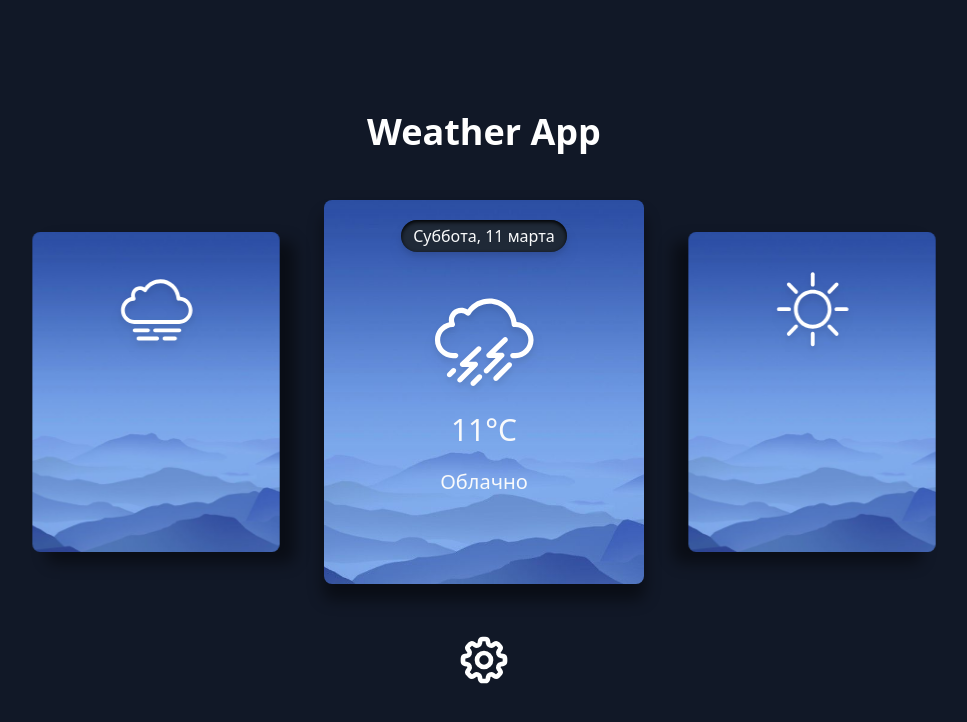
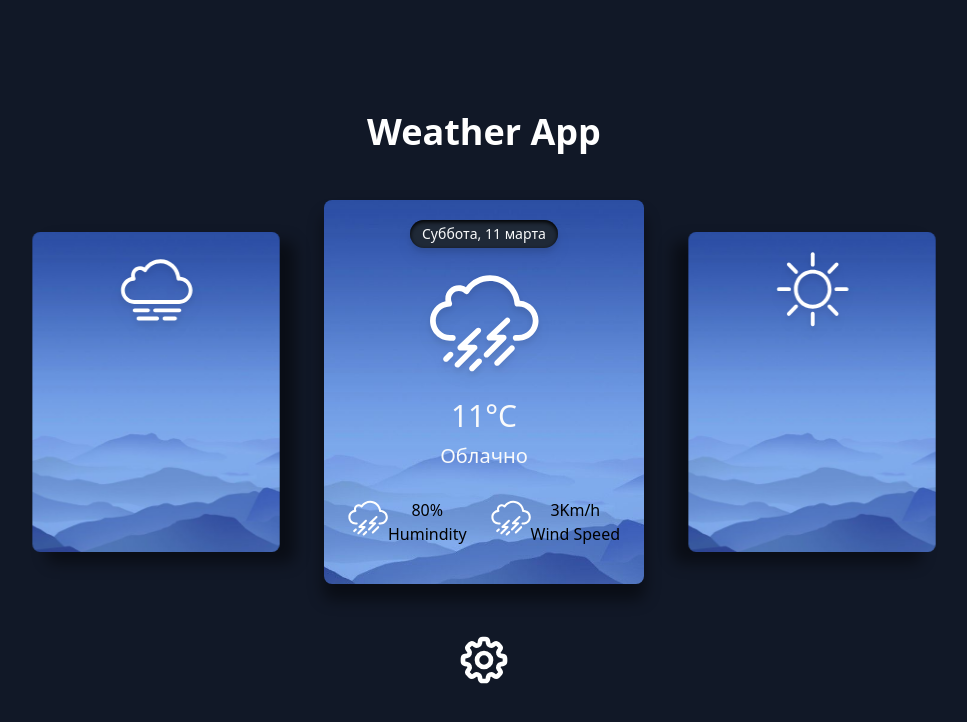
Before and after one commit to Innovavtion/weather, a React (Create React App) app: page / in a window 1280 px wide. Shown: the top 722 px of the page, without its empty margins (156-1123 px from the left). Built offline with nearby package versions, Linux system fonts and the light colour scheme.

Commit message:
add: mini info bottom card

```diff
--- a/src/App.tsx
+++ b/src/App.tsx
@@ -14,9 +14,25 @@ function App() {
         </div>
         <div className="weather-card weather-card-active active-day">
           <div className="day">Суббота, 11 марта</div>
-          <Icons name="cloud-rain-storm" color="#ffffff" size="100" className="icons-card" />
+          <Icons name="cloud-rain-storm" color="#ffffff" size="110" className="icons-card" />
           <div className="temperature">11°С</div>
           <div className="description">Облачно</div>
+          <div className="description-info">
+            <div className="humidity">
+              <Icons name="cloud-rain-storm" color="#ffffff" size="40" className="mini-icons-card"></Icons>
+              <div className="humidity-info">
+                <div className="humidity-number">80%</div>
+                <div className="humidity-text">Humindity</div>
+              </div>
+            </div>
+            <div className="wind-speed">
+              <Icons name="cloud-rain-storm" color="#ffffff" size="40" className="mini-icons-card"></Icons>
+              <div className="humidity-info">
+                <div className="humidity-number">3Km/h</div>
+                <div className="humidity-text">Wind Speed</div>
+              </div>
+            </div>
+          </div>
         </div>
         <div className="weather-card right-card">
           <Icons name="sun" color="#ffffff" size="75" className="icons-card" />
--- a/src/index.css
+++ b/src/index.css
@@ -73,7 +73,7 @@ body {
 
 .icons-card {
   margin: auto;
-  @apply mt-10 drop-shadow-lg;
+  @apply mt-5 drop-shadow-lg;
 }
 
 .icon-setting {
@@ -81,7 +81,7 @@ body {
 }
 
 .day {
-  @apply text-gray-50 text-base mt-5 inline-block bg-gray-800 py-1 px-3 rounded-full shadow-inner shadow-black drop-shadow-lg;
+  @apply text-gray-50 text-sm mt-5 inline-block bg-gray-800 py-1 px-3 rounded-full shadow-inner shadow-black drop-shadow-lg;
 }
 
 .temperature {
@@ -89,5 +89,21 @@ body {
 }
 
 .description {
-  @apply text-gray-50 text-xl mt-5;
+  @apply text-gray-50 text-xl mt-2;
 }
+
+/* несколько классов, с флекс */
+.description-info,
+.humidity,
+.wind-speed {
+  @apply flex;
+}
+
+.description-info {
+  @apply justify-center items-center mt-7;
+}
+
+.humidity,
+.wind-speed {
+  @apply px-3;
+}
```
